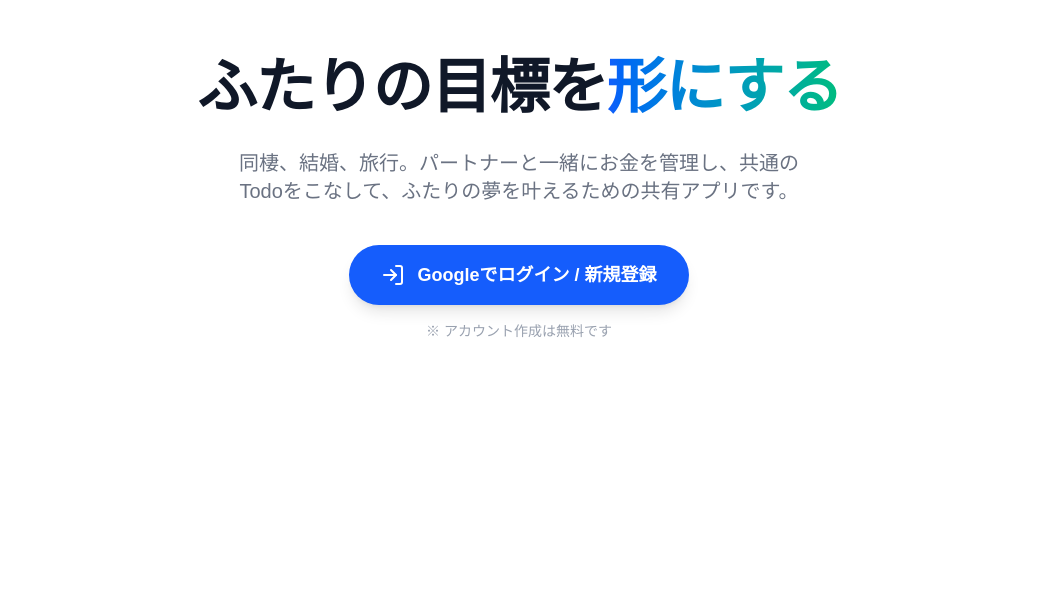
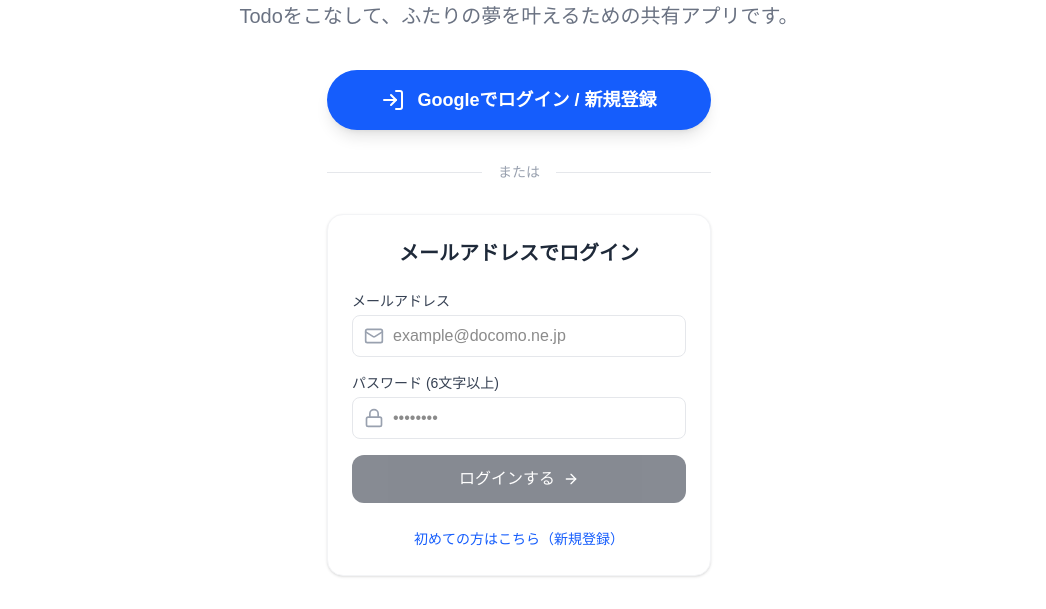
Before and after one commit to te2boy23-bit/todolist, a Next.js app: page / in a window 1280 px wide. Shown: the part 189-798 px from the top of the page, without its empty margins (121-1167 px from the left). Built offline with nearby package versions, Linux system fonts and the light colour scheme; no server answers.

Commit message:
メールアドレスとパスワードによるログイン・新規登録機能を追加

```diff
--- /dev/null
+++ b/src/components/auth/EmailAuthForm.tsx
@@ -0,0 +1,159 @@
+"use client";
+
+import { useState } from "react";
+import { createClient } from "@/lib/supabase/client";
+import { useRouter } from "next/navigation";
+import { Mail, Lock, Loader2, ArrowRight } from "lucide-react";
+import { useLanguage } from "@/components/i18n/LanguageProvider";
+
+export function EmailAuthForm() {
+  const { t } = useLanguage();
+  const router = useRouter();
+  const supabase = createClient();
+  const [isLogin, setIsLogin] = useState(true);
+  const [email, setEmail] = useState("");
+  const [password, setPassword] = useState("");
+  const [isLoading, setIsLoading] = useState(false);
+  const [error, setError] = useState<string | null>(null);
+  const [message, setMessage] = useState<string | null>(null);
+
+  const handleSubmit = async (e: React.FormEvent) => {
+    e.preventDefault();
+    setIsLoading(true);
+    setError(null);
+    setMessage(null);
+
+    try {
+      if (isLogin) {
+        // ログイン処理
+        const { error: signInError } = await supabase.auth.signInWithPassword({
+          email,
+          password,
+        });
+        if (signInError) throw signInError;
+        router.push("/dashboard");
+        router.refresh();
+      } else {
+        // 新規登録処理
+        const { error: signUpError } = await supabase.auth.signUp({
+          email,
+          password,
+          options: {
+            emailRedirectTo: `${location.origin}/auth/callback`,
+          },
+        });
+        if (signUpError) throw signUpError;
+
+        // Supabaseの設定で「Confirm email」がオフならそのままログインされる
+        setMessage("登録が完了しました！ダッシュボードに移動します。");
+        setTimeout(() => {
+          router.push("/dashboard");
+          router.refresh();
+        }, 1500);
+      }
+    } catch (err: any) {
+      console.error("Auth error:", err);
+      if (err.message.includes("Invalid login credentials")) {
+        setError("メールアドレスかパスワードが間違っています。");
+      } else if (err.message.includes("User already registered")) {
+        setError("このメールアドレスは既に登録されています。");
+      } else if (err.message.includes("Password should be at least")) {
+        setError("パスワードは6文字以上で入力してください。");
+      } else {
+        setError(err.message || "エラーが発生しました。");
+      }
+    } finally {
+      setIsLoading(false);
+    }
+  };
+
+  return (
+    <div className="w-full max-w-sm mx-auto bg-white p-6 rounded-2xl shadow-sm border border-gray-100">
+      <h3 className="text-xl font-bold text-gray-800 mb-6">
+        {isLogin ? "メールアドレスでログイン" : "メールアドレスで新規登録"}
+      </h3>
+
+      <form onSubmit={handleSubmit} className="space-y-4">
+        <div>
+          <label className="block text-sm font-medium text-gray-700 mb-1 text-left">
+            メールアドレス
+          </label>
+          <div className="relative">
+            <Mail className="absolute left-3 top-1/2 -translate-y-1/2 w-5 h-5 text-gray-400" />
+            <input
+              type="email"
+              required
+              value={email}
+              onChange={(e) => setEmail(e.target.value)}
+              placeholder="example@docomo.ne.jp"
+              className="w-full pl-10 pr-4 py-2 border border-gray-200 rounded-lg focus:outline-none focus:ring-2 focus:ring-blue-500 transition-all"
+              disabled={isLoading}
+            />
+          </div>
+        </div>
+
+        <div>
+          <label className="block text-sm font-medium text-gray-700 mb-1 text-left">
+            パスワード (6文字以上)
+          </label>
+          <div className="relative">
+            <Lock className="absolute left-3 top-1/2 -translate-y-1/2 w-5 h-5 text-gray-400" />
+            <input
+              type="password"
+              required
+              minLength={6}
+              value={password}
+              onChange={(e) => setPassword(e.target.value)}
+              placeholder="••••••••"
+              className="w-full pl-10 pr-4 py-2 border border-gray-200 rounded-lg focus:outline-none focus:ring-2 focus:ring-blue-500 transition-all"
+              disabled={isLoading}
+            />
+          </div>
+        </div>
+
+        {error && (
+          <p className="text-sm text-red-500 bg-red-50 p-2 rounded-lg text-left">
+            {error}
+          </p>
+        )}
+
+        {message && (
+          <p className="text-sm text-emerald-500 bg-emerald-50 p-2 rounded-lg text-left">
+            {message}
+          </p>
+        )}
+
+        <button
+          type="submit"
+          disabled={isLoading || !email || password.length < 6}
+          className="w-full flex items-center justify-center gap-2 bg-gray-900 text-white font-medium py-3 rounded-xl hover:bg-gray-800 transition-colors disabled:opacity-50"
+        >
+          {isLoading ? (
+            <Loader2 className="w-5 h-5 animate-spin" />
+          ) : (
+            <>
+              {isLogin ? "ログインする" : "登録する"}
+              <ArrowRight className="w-4 h-4" />
+            </>
+          )}
+        </button>
+      </form>
+
+      <div className="mt-6 text-center">
+        <button
+          type="button"
+          onClick={() => {
+            setIsLogin(!isLogin);
+            setError(null);
+            setMessage(null);
+          }}
+          className="text-sm text-blue-600 hover:text-blue-800 font-medium transition-colors"
+        >
+          {isLogin
+            ? "初めての方はこちら（新規登録）"
+            : "既にアカウントをお持ちの方（ログイン）"}
+        </button>
+      </div>
+    </div>
+  );
+}
--- a/src/components/home/LandingHero.tsx
+++ b/src/components/home/LandingHero.tsx
@@ -2,6 +2,7 @@
 
 import { useLanguage } from "@/components/i18n/LanguageProvider";
 import { LoginButton } from "@/components/auth/LoginButton";
+import { EmailAuthForm } from "@/components/auth/EmailAuthForm";
 
 export function LandingHero() {
   const { t } = useLanguage();
@@ -20,13 +21,22 @@
           {t("landing.description")}
         </p>
 
-        <div className="flex flex-col items-center gap-4">
+        <div className="flex flex-col items-center gap-4 w-full">
           <LoginButton
             text={t("landing.loginBtn")}
-            className="flex items-center gap-3 text-lg font-bold text-white bg-blue-600 hover:bg-blue-700 px-8 py-4 rounded-full shadow-lg hover:shadow-xl hover:-translate-y-0.5 transition-all w-full sm:w-auto justify-center"
+            className="flex items-center gap-3 text-lg font-bold text-white bg-blue-600 hover:bg-blue-700 px-8 py-4 rounded-full shadow-lg hover:shadow-xl hover:-translate-y-0.5 transition-all w-full max-w-sm justify-center"
             iconSize={6}
           />
-          <p className="text-sm text-gray-400">{t("landing.freeNote")}</p>
+
+          <div className="flex items-center w-full max-w-sm my-4">
+            <div className="flex-grow border-t border-gray-200"></div>
+            <span className="flex-shrink-0 mx-4 text-gray-400 text-sm">または</span>
+            <div className="flex-grow border-t border-gray-200"></div>
+          </div>
+
+          <EmailAuthForm />
+
+          <p className="text-sm text-gray-400 mt-4">{t("landing.freeNote")}</p>
         </div>
       </div>
     </div>
```
